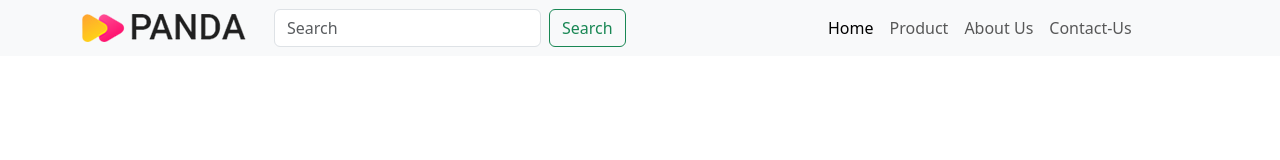
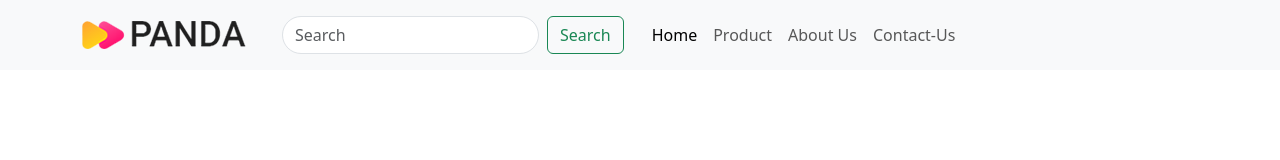
Before and after one commit to MasrulSakib/Shopping-ecommerce, a plain HTML site: page index.html in a window 1280 px wide. Drawn offline with nearby package versions, Linux system fonts and the light colour scheme.

Commit message:
navbar customized

```diff
--- a/index.html
+++ b/index.html
@@ -20,9 +20,10 @@
             <a class="navbar-brand" href="#">
                 <img src="images/logo.png" alt="Logo" class="d-inline-block align-text-top">
             </a>
-            <div class="container-fluid w-50">
-                <form class="d-flex" role="search">
-                    <input class="form-control me-2 w-50" type="search" placeholder="Search" aria-label="Search">
+            <div class="container-fluid w-auto">
+                <form class="d-inline-flex p-2" role="search">
+                    <input class="form-control me-2 rounded-pill" type="search" placeholder="Search"
+                        aria-label="Search">
                     <button class="btn btn-outline-success" type="submit">Search</button>
                 </form>
             </div>
```
